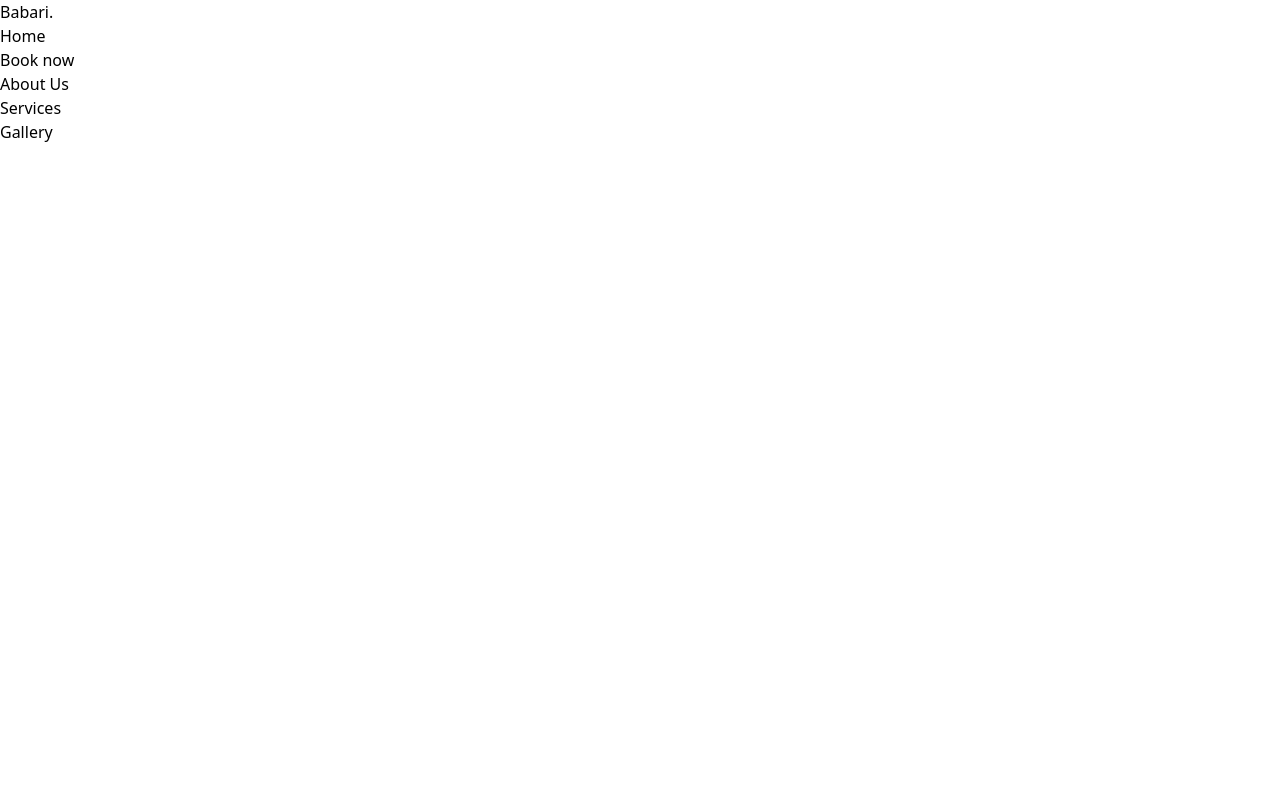
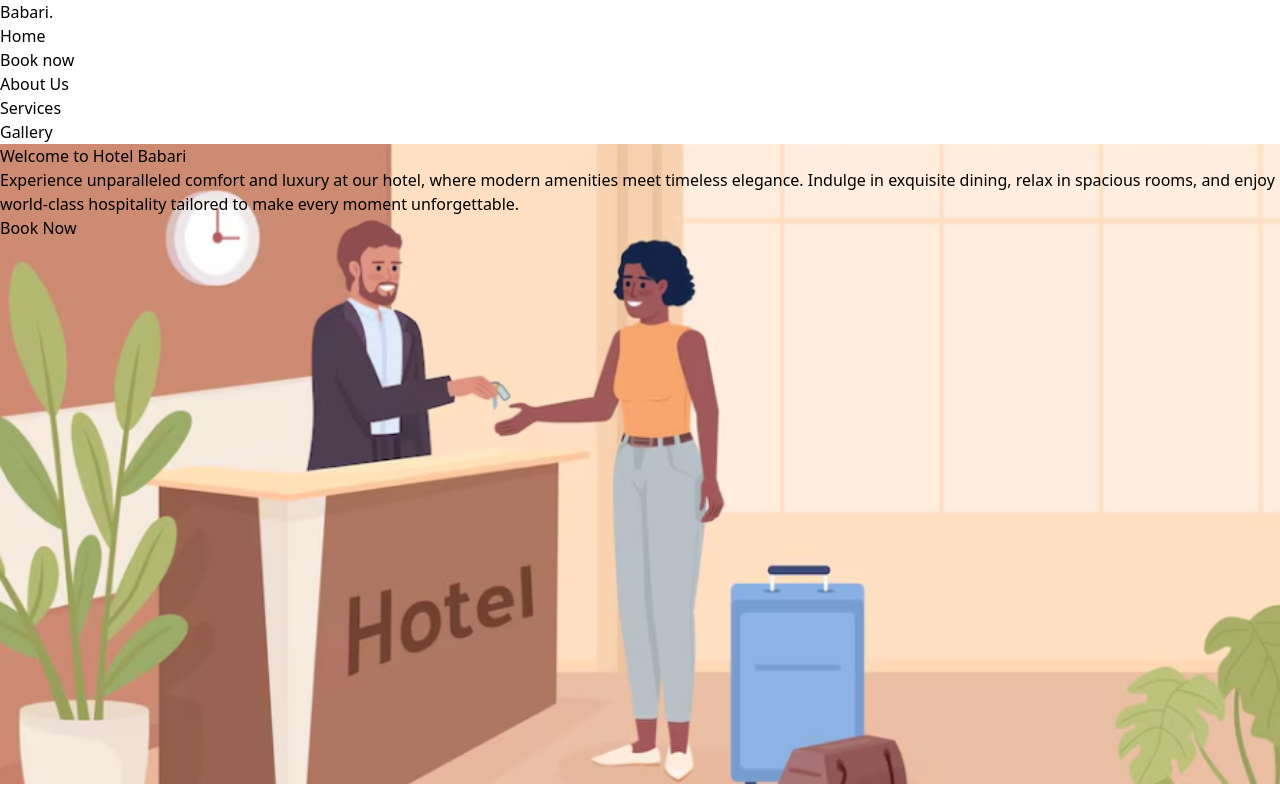
Before and after one commit to Sushant203/GitPractice, a React (Vite) app: page / in a window 1280 px wide. Built offline with nearby package versions, Linux system fonts and the light colour scheme.

Commit message:
resolved layout by adding children prop

```diff
--- a/src/Navigation/Layout.jsx
+++ b/src/Navigation/Layout.jsx
@@ -1,11 +1,11 @@
 // import Footer from "./Footer";
 import NavBar from "./NavBar";
 
-const Layout = () => {
+const Layout = ({ children }) => {
   return (
     <div>
       <NavBar />
-      {/* <Footer /> */}
+      {children}
     </div>
   );
 };
```
Also changed, not shown: src/homepage/HeroSection.jsx (+2 -7 lines), src/homepage/index.jsx (+7 -7 lines).
